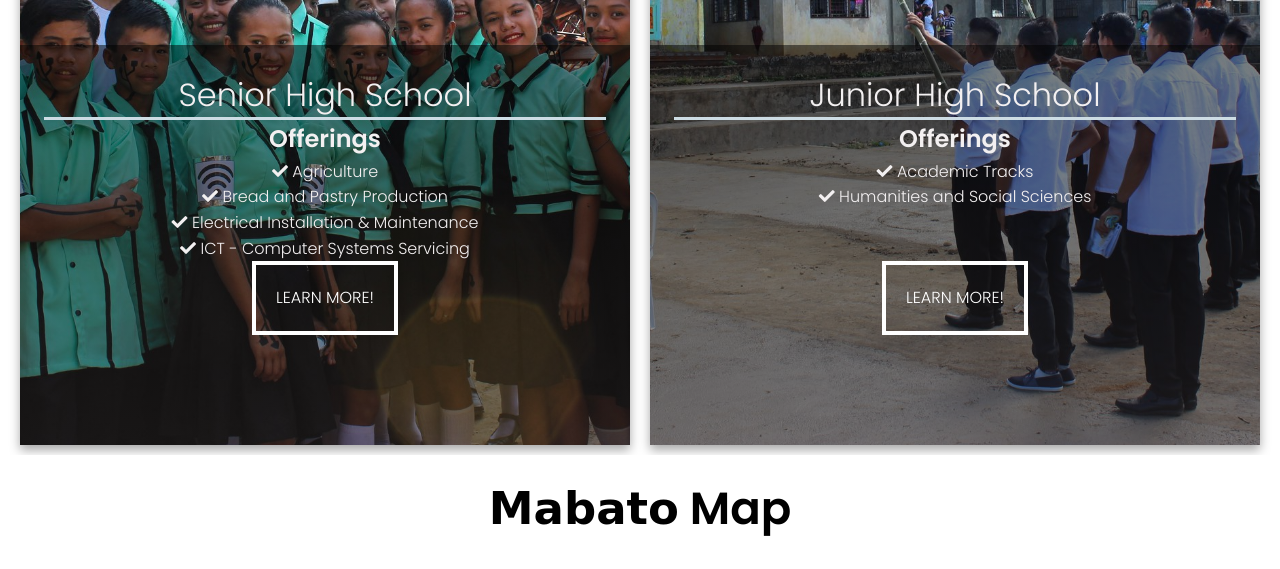
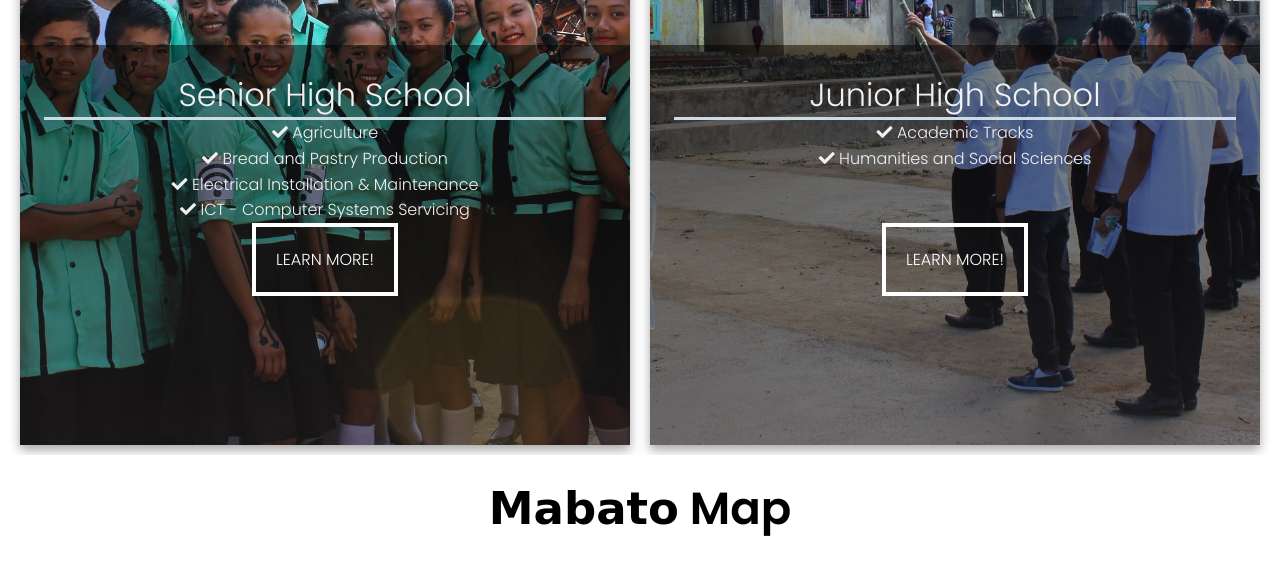
Before and after one commit to CarlstonG/mabato-pchs, a plain HTML site: page index.html in a window 1280 px wide. Shown: the part 2420-2989 px from the top of the page. Drawn offline with Linux system fonts and the light colour scheme; some packages are replaced by stand-ins of ours; a web font is replaced by a local one.

Commit message:
adjusted some line text in program sections

```diff
--- a/index.html
+++ b/index.html
@@ -86,9 +86,7 @@
         <div class="card">
           <div class="card-content">
           <div class="card-title">Senior High School</div>
-          <h2 class="card-body">
-            Offerings
-          </h2>
+
           <p class="card-body">
             <i class="fas fa-check"></i>  Agriculture
           </p>
@@ -110,9 +108,7 @@
       <div class="card2">
         <div class="card-content">
         <div class="card-title">Junior High School</div>
-        <h2 class="card-body">
-          Offerings
-        </h2>
+
         <p class="card-body">
           <i class="fas fa-check"></i> Academic Tracks
         </p>
```
